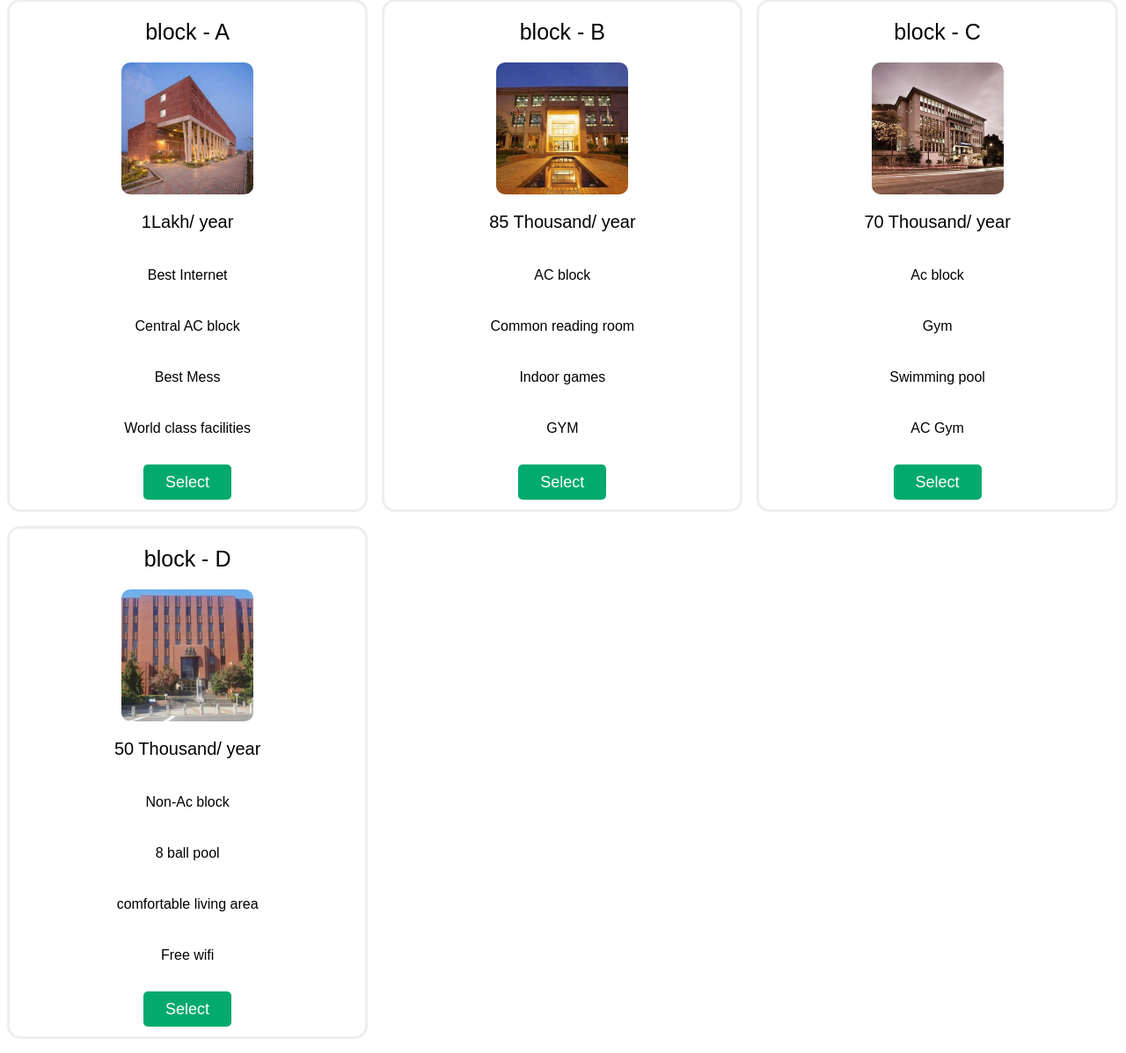
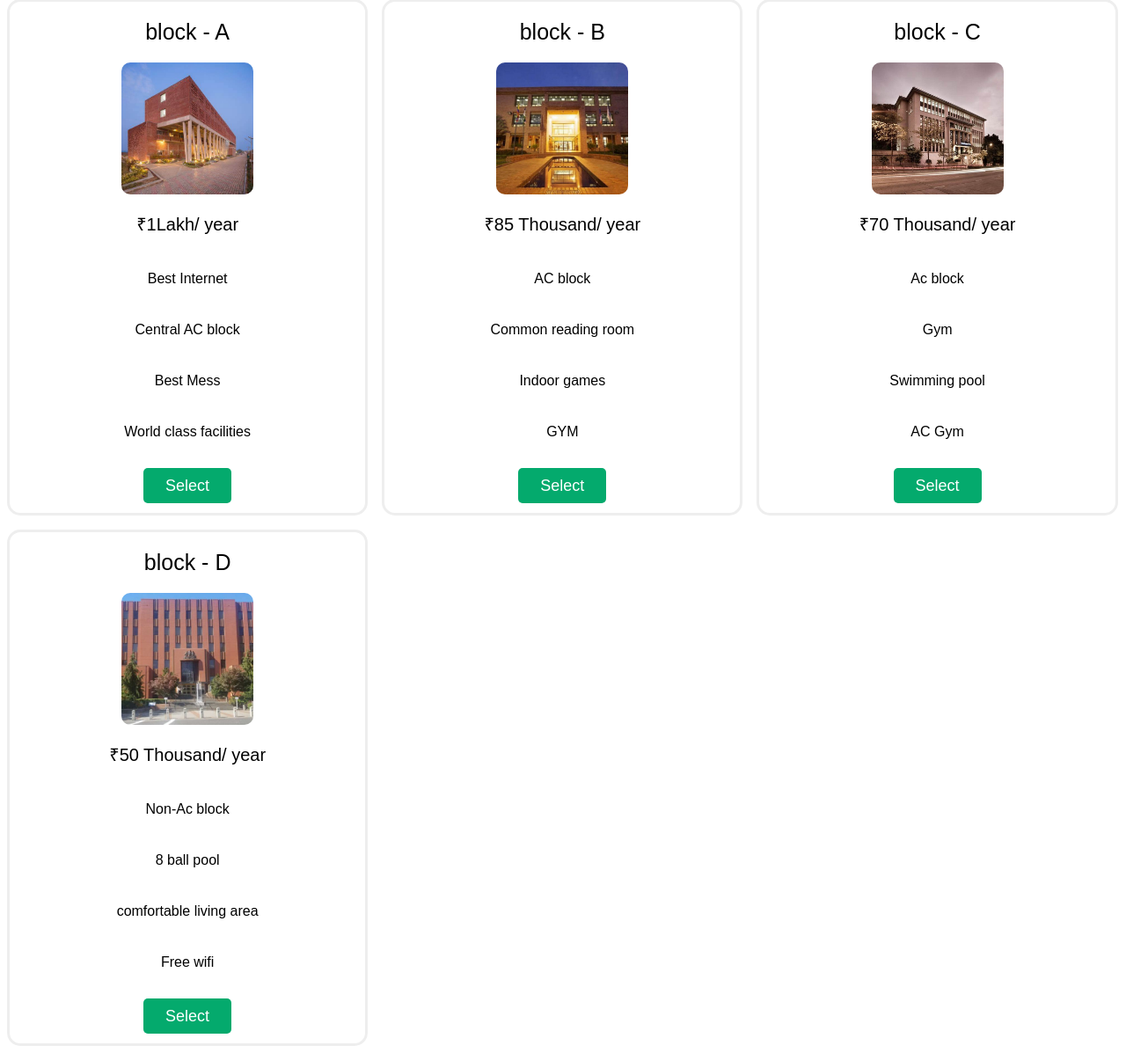
Before and after one commit to ADARSH-41/Hostel_Management_System, a Flask app: page /servicespricing in a window 1280 px wide. Shown: the part 89-1286 px from the top of the page at 88% size. Run offline with Flask 3, Linux system fonts and the light colour scheme.

Commit message:
'aws_deployment'

```diff
--- a/templates/pricing.html
+++ b/templates/pricing.html
@@ -46,7 +46,7 @@
     <img style="height:150px; width:150px;border-radius: 10px;" src="{{url_for('static',filename='images/blockA.jpeg')}}" alt="">
     </div>
 
-    <li class="grey">1Lakh/ year</li>
+    <li class="grey">₹1Lakh/ year</li>
     <li>Best Internet</li>
     <li>Central AC block</li>
     <li>Best Mess</li>
@@ -63,7 +63,7 @@
 <img style="height:150px; width:150px;border-radius: 10px;" src="{{url_for('static',filename='images/blockB.jpeg')}}" alt="">
 </div>
 
-<li class="grey">85 Thousand/ year</li>
+<li class="grey">₹85 Thousand/ year</li>
 <li>AC block</li>
 <li>Common reading room</li>
 <li>Indoor games</li>
@@ -79,7 +79,7 @@
 <img style="height:150px; width:150px;border-radius: 10px;" src="{{url_for('static',filename='images/blockC.jpeg')}}" alt="">
 </div>
 
-<li class="grey">70 Thousand/ year</li>
+<li class="grey">₹70 Thousand/ year</li>
 <li>Ac block</li>
 <li>Gym</li>
 <li>Swimming pool</li>
@@ -96,7 +96,7 @@
 <img style="height:150px; width:150px;border-radius: 10px;" src="{{url_for('static',filename='images/blockD.jpg')}}" alt="">
 </div>
 
-<li class="grey">50 Thousand/ year</li>
+<li class="grey">₹50 Thousand/ year</li>
 <li>Non-Ac block</li>
 <li>8 ball pool </li>
 <li>comfortable living area</li>
--- a/templates/studentFee.html
+++ b/templates/studentFee.html
@@ -10,7 +10,7 @@
     <h1>Your Fee Due</h1>
     <div class="card w-25" id="fee-card">
         <p class="card-title">Your Hostel Fee Due Amount</p>
-        <div class="card-body">{{feedue}}</div>
+        <div class="card-body">₹{{feedue}}</div>
     </div>
     <form class="form-signup" method="post">
         {%with messages = get_flashed_messages()%}
```
Also changed, not shown: templates/home.html (+4 -4 lines).
